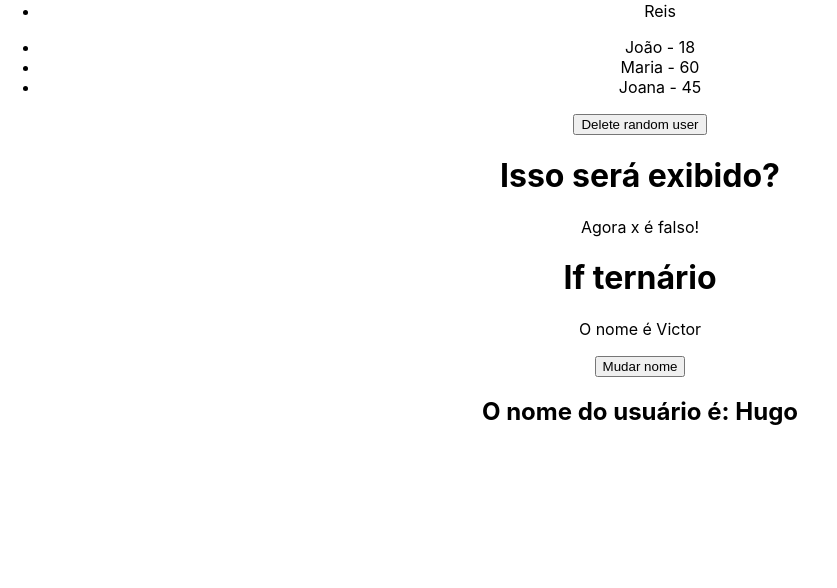
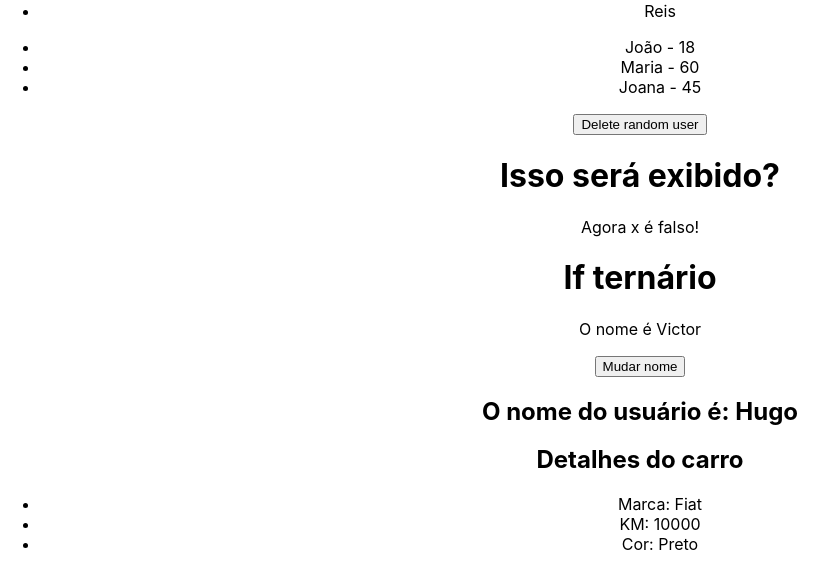
Before and after one commit to TorugoJS/estudos_react_udemy, a React (Create React App) app: page / in a window 1280 px wide. Shown: the part 1167-1755 px from the top of the page, without its empty margins (0-837 px from the left). Built offline with nearby package versions, Linux system fonts and the light colour scheme.

Commit message:
estudos_react

```diff
--- a/src/App.js
+++ b/src/App.js
@@ -3,6 +3,7 @@
 import './App.css';
 
 import city from './assets/city.jpg'
+import CarDetails from './components/CarDetails';
 import CondicionalRender from './components/CondicionalRender';
 import ListRender from './components/ListRender';
 import ManageData from './components/ManageData';
@@ -34,6 +35,7 @@
         <ListRender />
         <CondicionalRender />
         <ShowUserName name={userName}/>
+        <CarDetails brand="Fiat" km={10000} color="Preto" />
       </div>
 
 
--- /dev/null
+++ b/src/components/CarDetails.js
@@ -0,0 +1,17 @@
+
+
+const CarDetails = ({brand, km, color}) => {
+    return (
+        <div>
+            <h2>Detalhes do carro</h2>
+            <ul>
+                <li>Marca: {brand}</li>
+                <li>KM: {km}</li>
+                <li>Cor: {color}</li>
+            </ul>
+
+        </div>
+    )
+}
+
+export default CarDetails;
```
